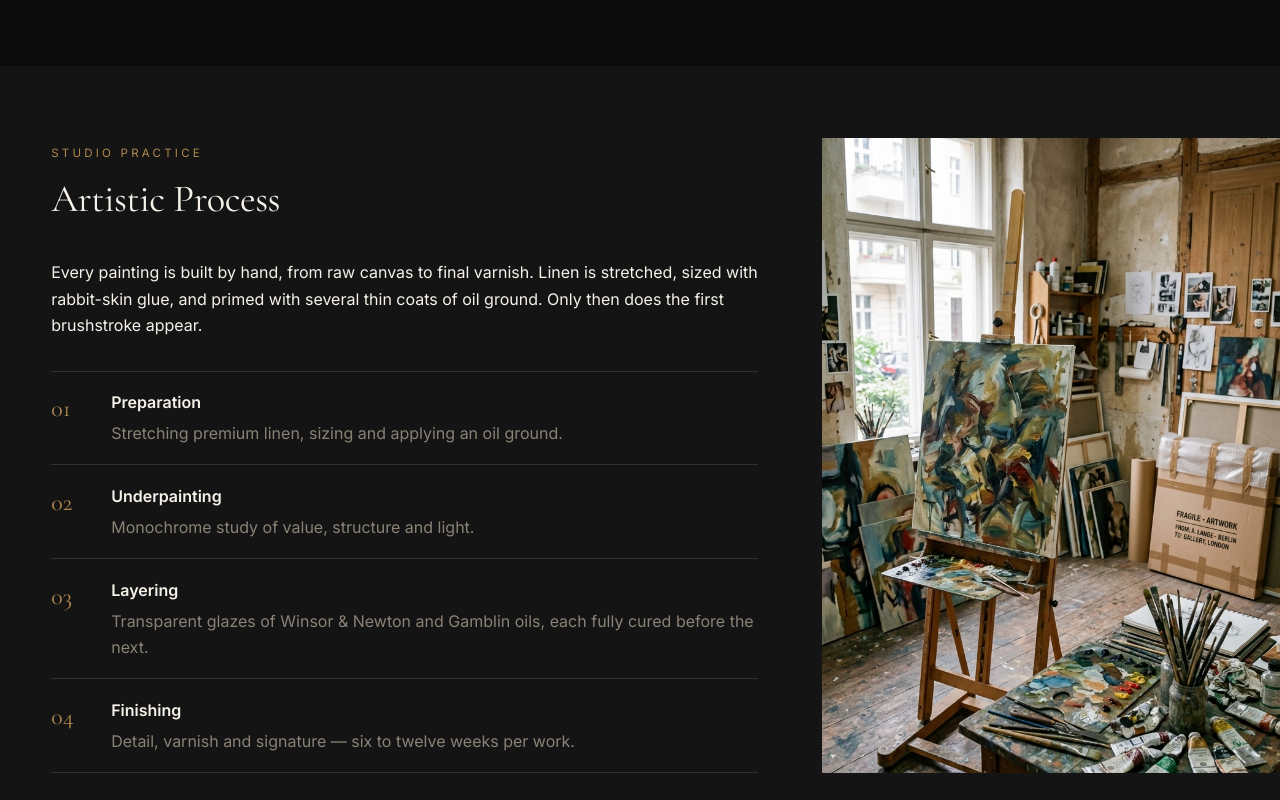
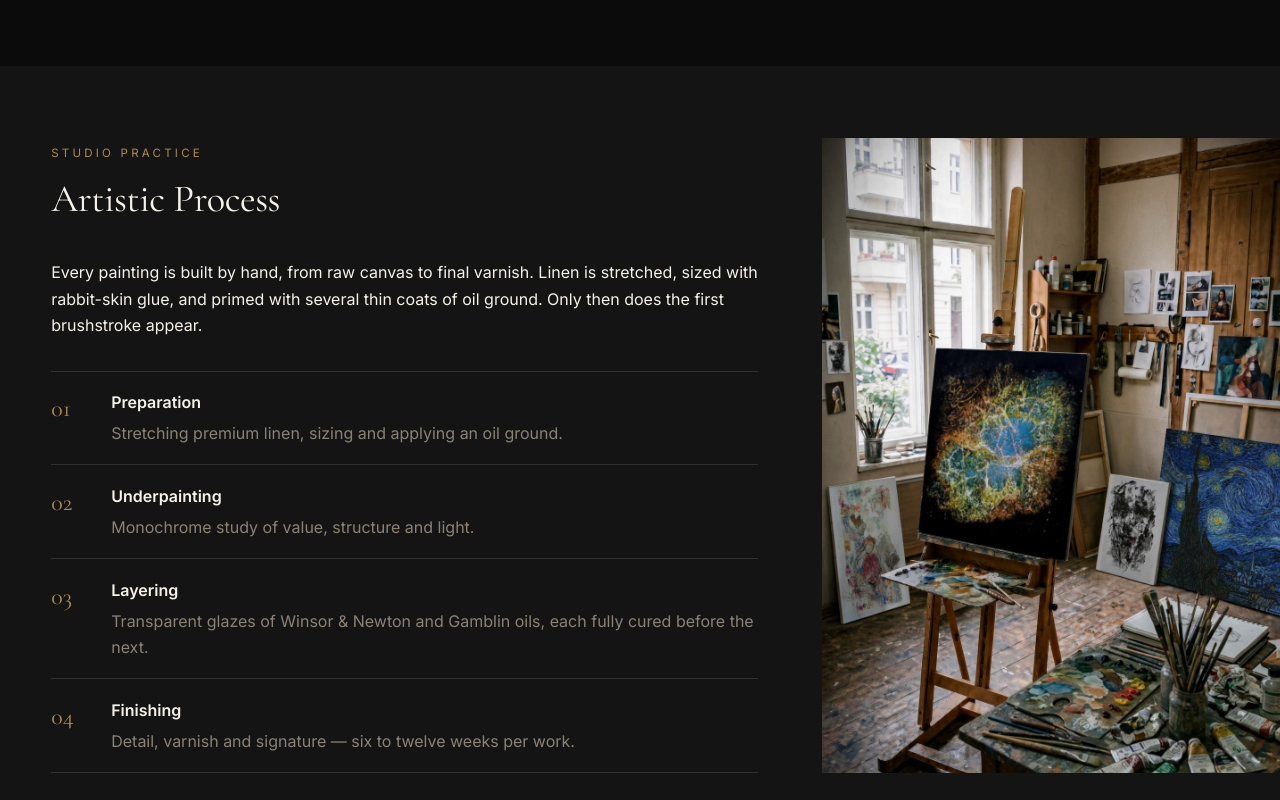
Before and after one commit to websavar/soltaniart, a plain HTML site: page index.html in a window 1280 px wide. Shown: the part 4440-5240 px from the top of the page. Drawn offline with nearby package versions, Linux system fonts and the light colour scheme.

Commit message:
update studio image

```diff
--- a/index.html
+++ b/index.html
@@ -210,7 +210,7 @@
         </div>
 
         <div class="process-media">
-          <img class="tall" src="images/placeholders/studio_berlin.jpeg" alt="The artist's studio in Berlin">
+          <img class="tall" src="images/placeholders/studio_berlin.jpg" alt="The artist's studio in Berlin">
           <!-- <img src="images/placeholders/process-1.jpg" alt="Work in progress — underpainting stage">
           <img src="images/placeholders/process-2.jpg" alt="Work in progress — glazing layers"> -->
         </div>
```
Also changed, not shown: images/placeholders/studio_berlin.jpeg (deleted), images/placeholders/studio_berlin.jpg (added), 1 other file.
